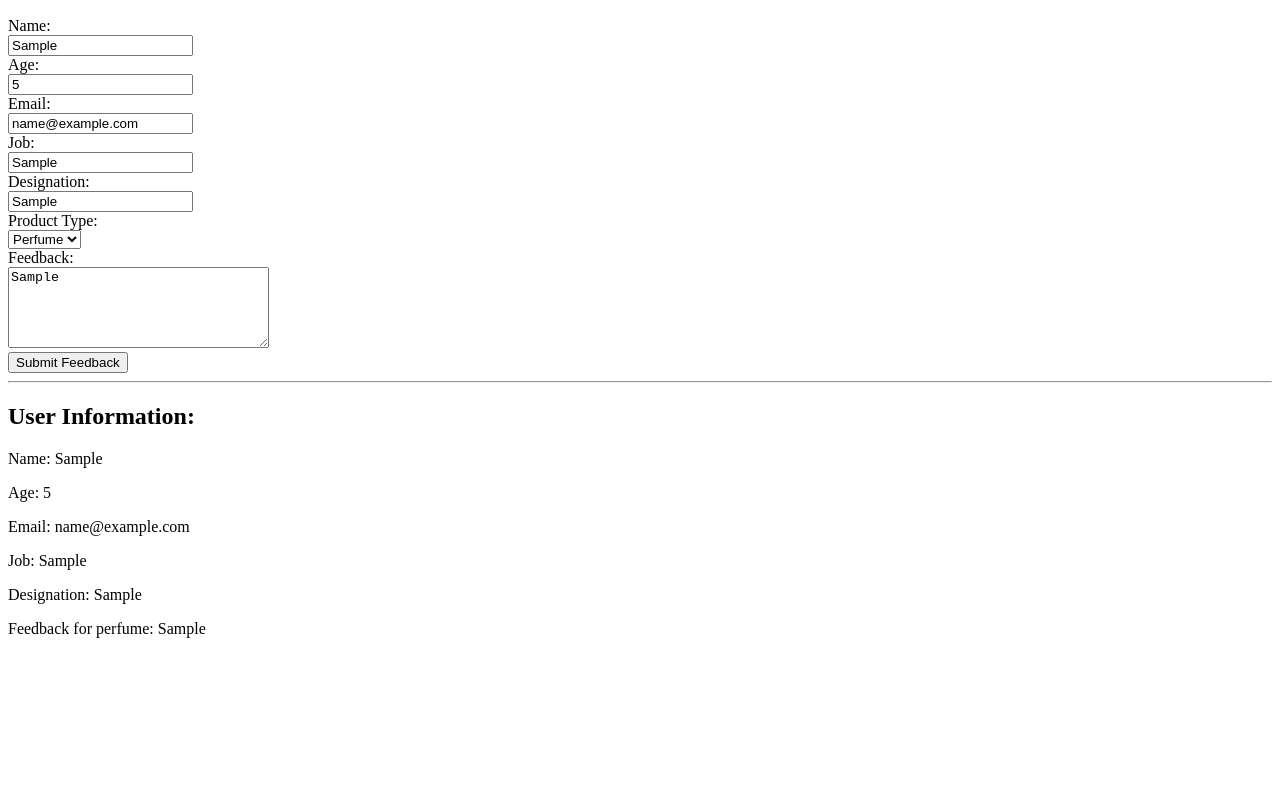
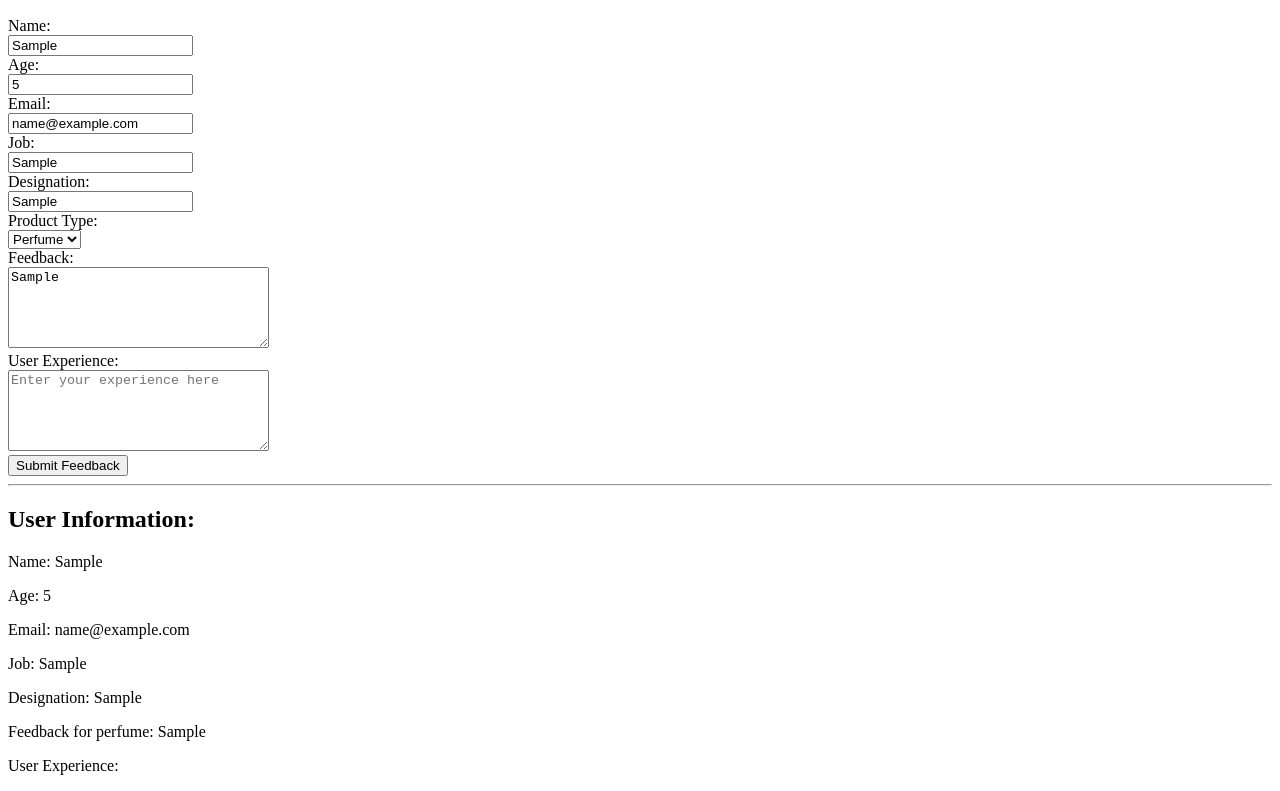
Before and after one commit to VlaterBarron/Javascript-Course, a plain HTML site: page productSurvey/product_survey.html in a window 1280 px wide. Both pictures are taken after typing "Sample", "5", "name@example.com", "Sample", "Sample", "Sample" into the empty fields and a click on the button "Submit Feedback". Shown: the part 110-901 px from the top of the page. Before the commit the page ends 800 px from the top, so only its background shows below. Drawn offline with Linux system fonts and the light colour scheme.

Commit message:
Add user experience

```diff
--- a/productSurvey/product_survey.html
+++ b/productSurvey/product_survey.html
@@ -24,6 +24,8 @@
   </select><br>
   <label for="feedbackText">Feedback:</label><br>
   <textarea id="feedbackText" rows="5" cols="30" placeholder="Enter your feedback here" required></textarea><br>
+  <label for="userExperience">User Experience:</label><br>
+  <textarea id="userExperience" cols="30" rows="5" placeholder="Enter your experience here" required></textarea><br>
 <button id="submitBtn">Submit Feedback</button>
 <hr>
 <div id="userInfo" style="display: none;">
@@ -34,6 +36,7 @@
   <p>Job: <span id="userJob"></span></p>
   <p>Designation: <span id="userDesignation"></span></p>
   <p>Feedback for  <span id="userProductChoice"></span>: <span id="userFeedback"></span></p>
+  <p>User Experience: <span id="experience"></span></p>
 </div>
 <script src="./product_survey.js"></script>
 </body>
--- a/productSurvey/product_survey.js
+++ b/productSurvey/product_survey.js
@@ -6,6 +6,7 @@ function submitFeedback() {
     const designation = document.getElementById('designation').value;
     const productType = document.getElementById('productType').value;
     const feedback = document.getElementById('feedbackText').value;
+    const userExperience = document.getElementById('userExperience').value;
     alert('Thank you for your valuable feedback');
 
     document.getElementById('userName').innerHTML = userName;
@@ -15,6 +16,7 @@ function submitFeedback() {
     document.getElementById('userDesignation').innerHTML = designation;
     document.getElementById('userProductChoice').innerHTML = productType;
     document.getElementById('userFeedback').innerHTML = feedback;
+    document.getElementById('experience').innerHTML = userExperience;
 
     document.getElementById('userInfo').style.display = 'block';
 }
```
